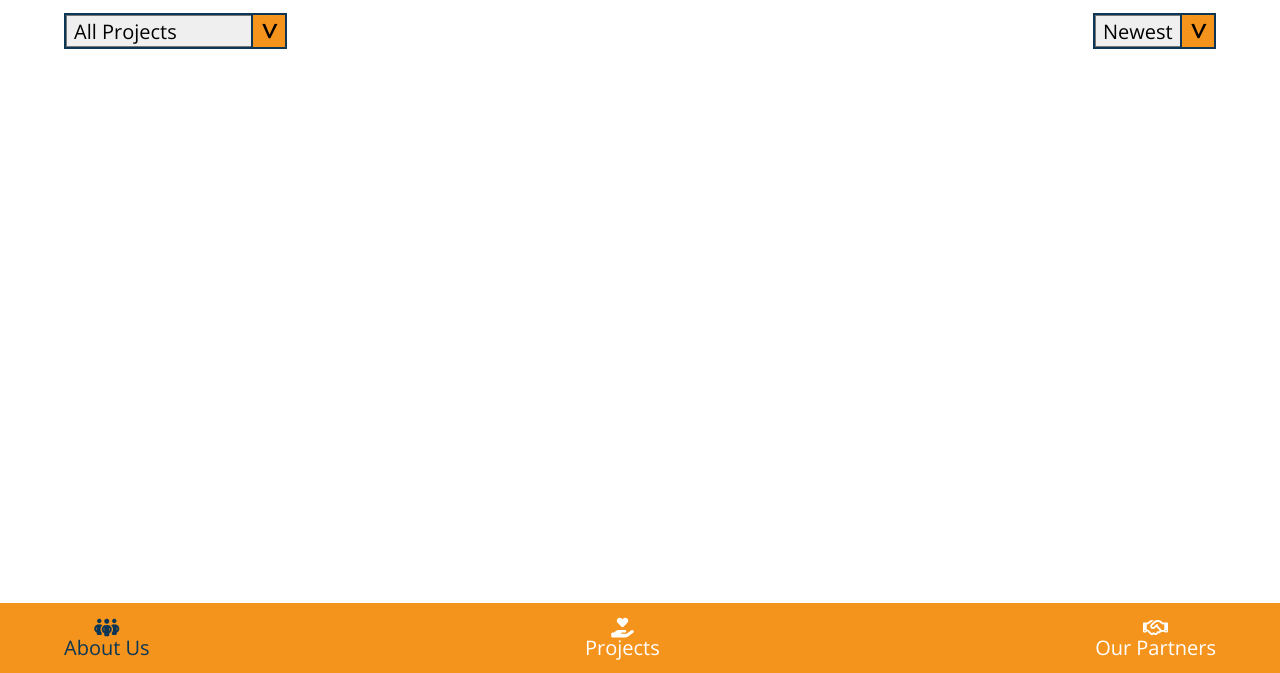
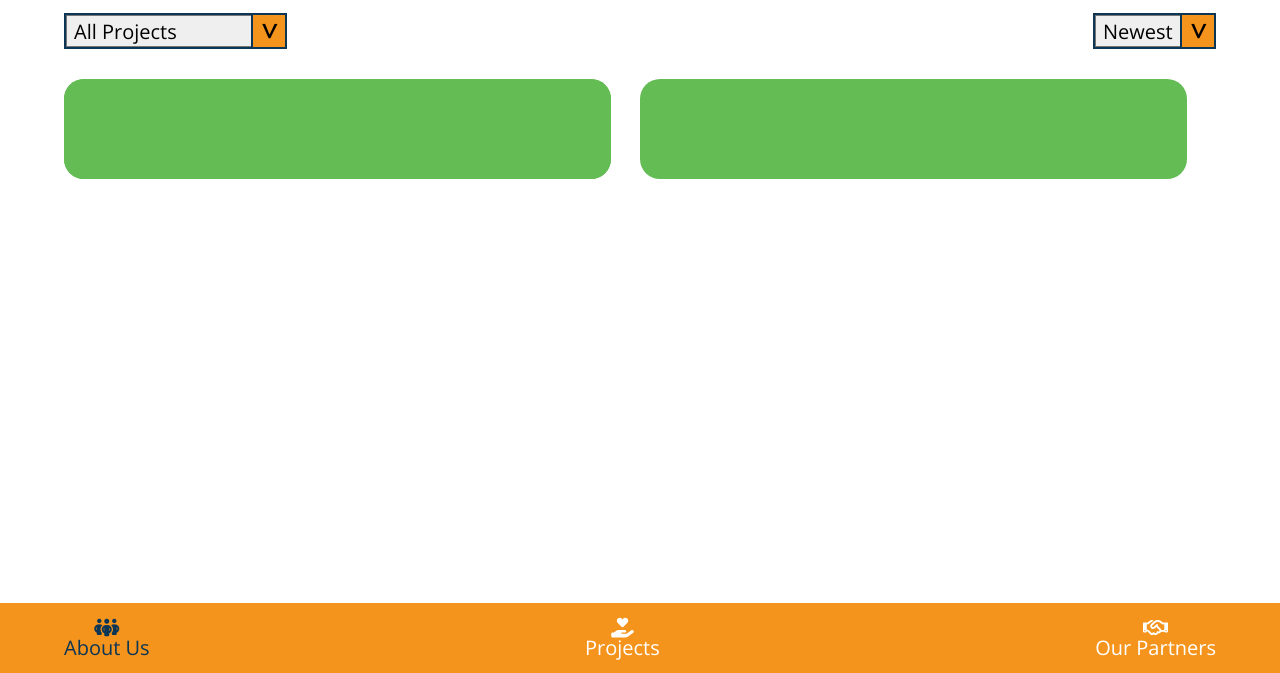
Before and after one commit to jfisher37/hiff-app, a plain HTML site: page index.html in a window 1280 px wide. Shown: the part 127-800 px from the top of the page. Drawn offline with nearby package versions, Linux system fonts and the light colour scheme.

Commit message:
have begun making cards. Need to figure out how to make cards not stack in the same grid cell.

```diff
--- a/assets/style.css
+++ b/assets/style.css
@@ -211,3 +211,37 @@
       border-bottom: var(--navy) solid 2px;
 
     }
+
+    /* Grid for project cards */
+
+    #project-card-contain {
+      margin-top: 30px;
+      display: grid;
+      grid-template-columns: [start] 50% [middle] 50% [end];
+      grid-template-rows: [start] 100% [end];
+      position: relative;
+      width: 90%;
+      height: fit-content;
+    }
+
+    /* Align the cards into appropriate sides of grid */
+
+    .left-project-card {
+      grid-column: start / middle;
+      grid-row: start / end;
+    }
+
+    .right-project-card {
+      grid-column: middle / end;
+      grid-row: start / end;
+    }
+
+    /* project card styling */
+
+    .project-card {
+      background-color: var(--green);
+      width: 95%;
+      height: 100px;
+      border-radius: 20px;
+      position: relative;
+    }
--- a/index.html
+++ b/index.html
@@ -60,7 +60,9 @@
         </ul>
       </form>
       <ul id="project-card-contain">
-        <li class="project-card"></li>
+        <li class="project-card left-project-card"></li>
+        <li class="project-card right-project-card"></li>
+        <li class="project-card left-project-card"></li>
       </ul>
     </main>
     <footer>
```
